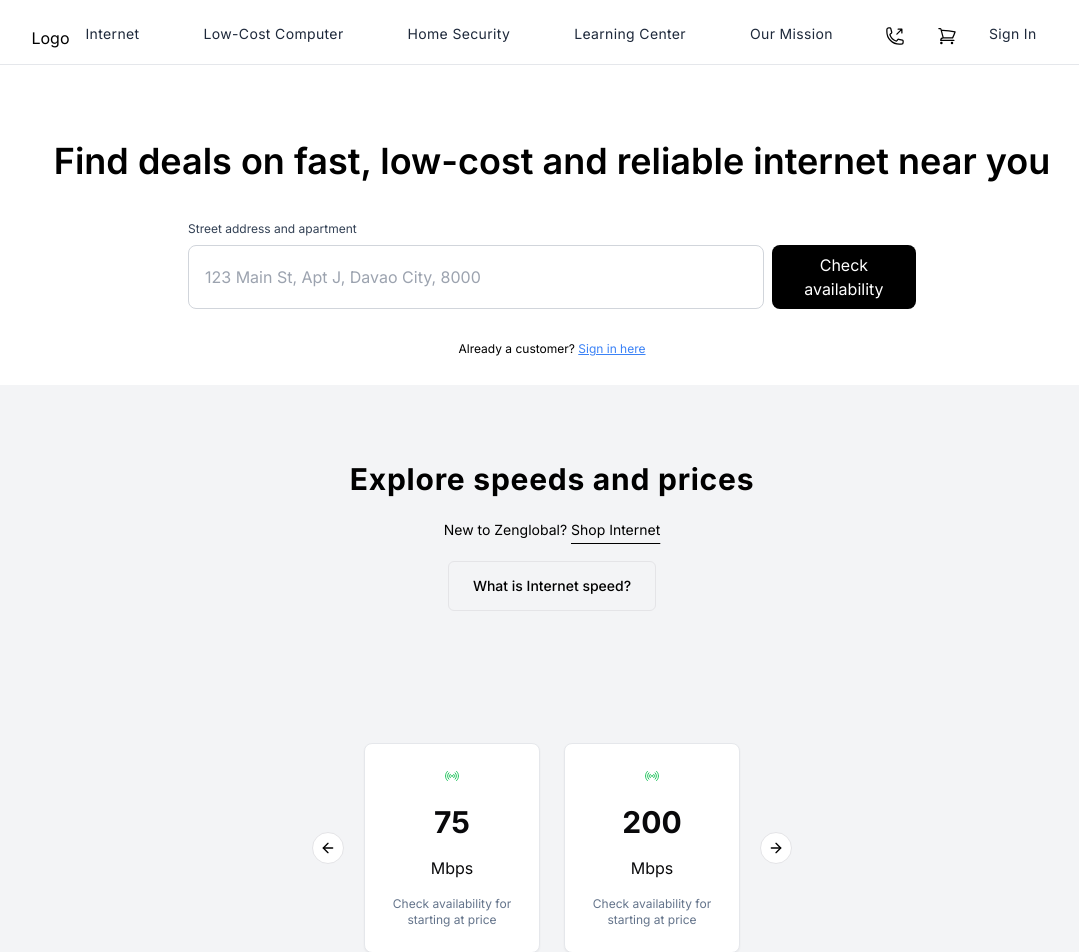
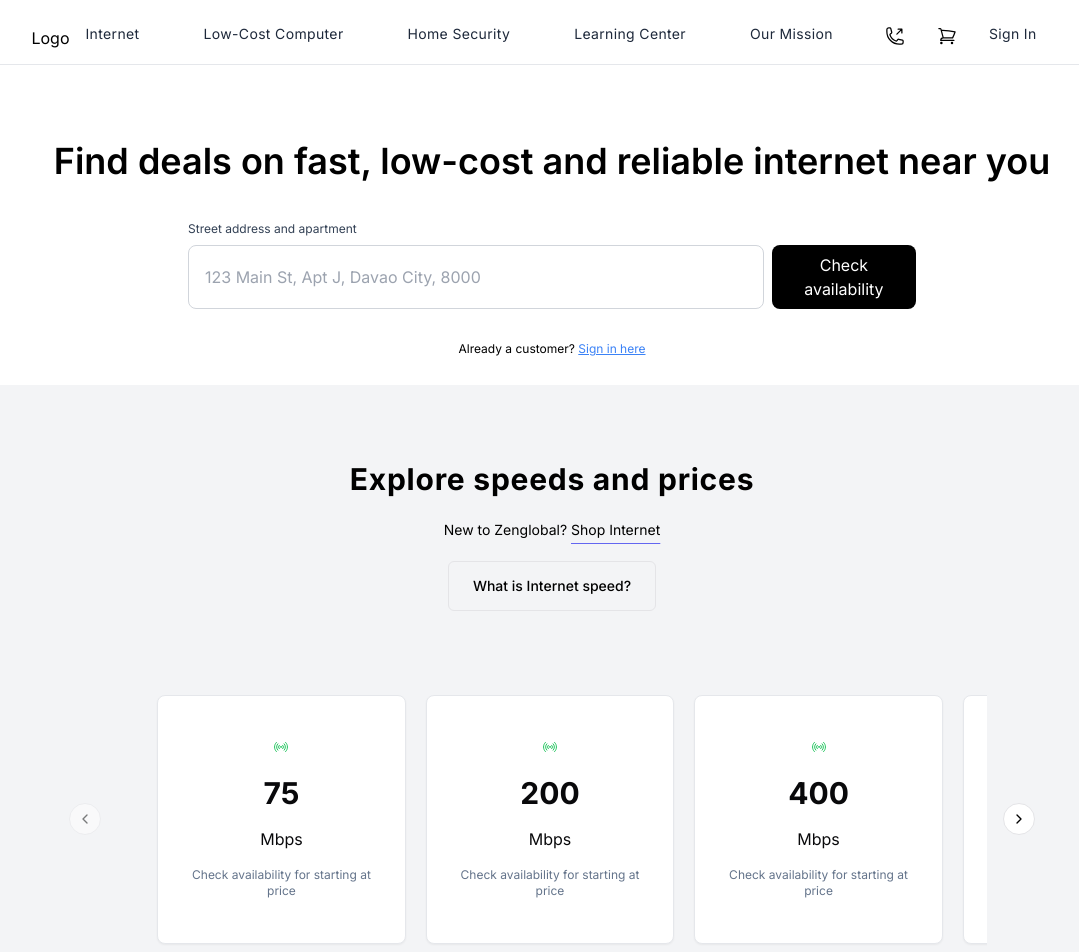
Before and after one commit to KleKlai/zenglobalofficialwebsite, a Next.js app: page / in a window 1280 px wide. Shown: the top 952 px of the page, without its empty margins (88-1167 px from the left). Built offline with nearby package versions, Linux system fonts and the light colour scheme.

Commit message:
chore(explore-speeds-prices): adjust padding addede hover effect on card

```diff
--- a/app/ui/landing/explore-speeds-prices.tsx
+++ b/app/ui/landing/explore-speeds-prices.tsx
@@ -48,7 +48,7 @@ export default function ExploreSpeedsPrices() {
       </h1>
       <Link href="" className="text-sm">
         New to Zenglobal?{" "}
-        <span className="underline underline-offset-8">Shop Internet</span>
+        <span className="underline underline-offset-8 decoration-indigo-500">Shop Internet</span>
       </Link>
       <div className="mt-5">
         <Button
@@ -58,21 +58,21 @@ export default function ExploreSpeedsPrices() {
           What is Internet speed?
         </Button>
       </div>
-      <div className="flex justify-center py-32">
+      <div className="flex justify-center py-10">
         <Carousel
           opts={{
             align: "start",
-            loop: true,
+            loop: false,
           }}
-          className="w-full max-w-sm"
+          className="w-full max-w-min"
         >
-          <CarouselContent>
+          <CarouselContent className="px-10">
             {speeds.map((speed) => {
               const LinkIcon = speed.icon;
               return (
-                <CarouselItem className="md:basis-1/2 lg:basis-2/4">
+                <CarouselItem key={speed.speed} className="pl-3 md:basis-1/2 lg:basis-1/3 py-10">
                   <div className="p-1">
-                    <Card>
+                    <Card className="transform transition-all duration-300 hover:scale-110 hover:border-purple-500">
                       <CardContent className="flex flex-col aspect-square items-center justify-center p-6">
                         <LinkIcon className="w-4 pb-5 text-green-500" />
                         <p className="text-3xl font-bold">{speed.speed}</p>
@@ -87,7 +87,7 @@ export default function ExploreSpeedsPrices() {
               );
             })}
           </CarouselContent>
-          <CarouselPrevious />
+          <CarouselPrevious/>
           <CarouselNext />
         </Carousel>
       </div>
--- a/components/ui/carousel.tsx
+++ b/components/ui/carousel.tsx
@@ -4,7 +4,7 @@ import useEmblaCarousel, {
   type EmblaOptionsType as CarouselOptions,
   type EmblaPluginType as CarouselPlugin,
 } from "embla-carousel-react"
-import { ArrowLeft, ArrowRight } from "lucide-react"
+import { ChevronLeftIcon, ChevronRightIcon  } from "lucide-react"
 
 import { cn } from "@/lib/utils"
 import { Button } from "@/components/ui/button"
@@ -211,7 +211,7 @@ const CarouselPrevious = React.forwardRef<
       onClick={scrollPrev}
       {...props}
     >
-      <ArrowLeft className="h-4 w-4" />
+      <ChevronLeftIcon className="h-4 w-4" />
       <span className="sr-only">Previous slide</span>
     </Button>
   )
@@ -240,7 +240,7 @@ const CarouselNext = React.forwardRef<
       onClick={scrollNext}
       {...props}
     >
-      <ArrowRight className="h-4 w-4" />
+      <ChevronRightIcon className="h-4 w-4" />
       <span className="sr-only">Next slide</span>
     </Button>
   )
```
